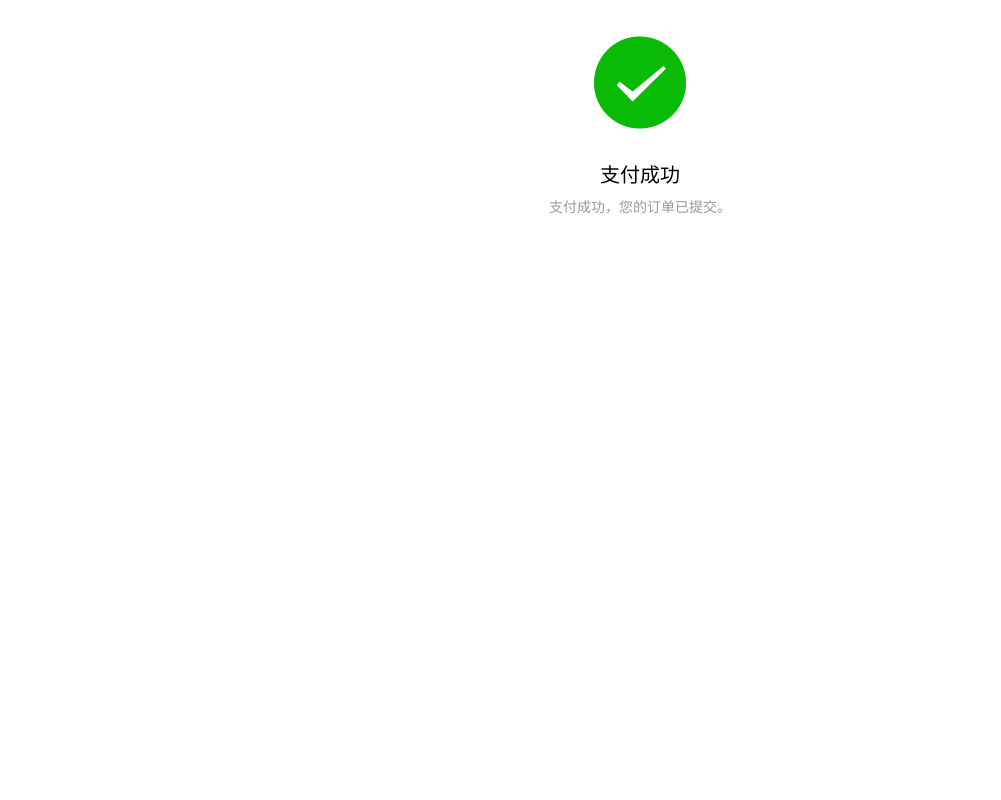
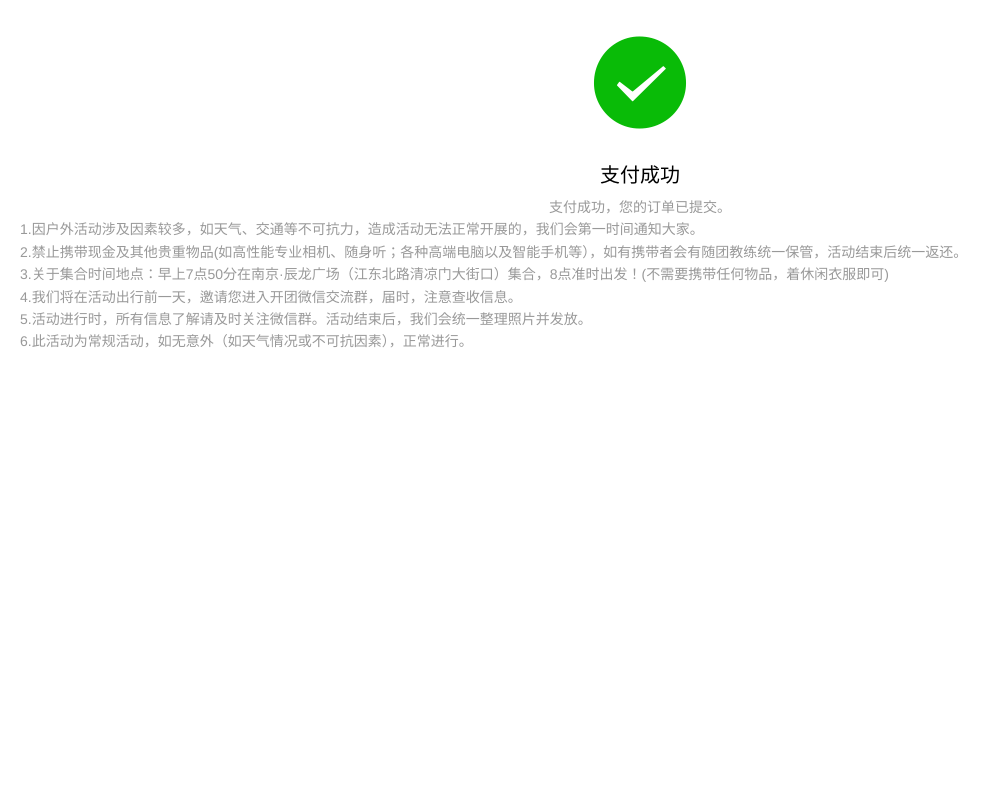
Before and after one commit to njdczy/tour, a Laravel app: page /pay/ok in a window 1280 px wide. Shown: the whole page, without its empty margins (0-1001 px from the left). Run offline with Laravel 8, Linux system fonts and the light colour scheme; settings files or empty folders that the repository lacks are supplied; some libraries are stand-ins or nearby versions.

Commit message:
msg warn

```diff
--- a/resources/views/wechat/msg.blade.php
+++ b/resources/views/wechat/msg.blade.php
@@ -7,6 +7,12 @@
             <div class="weui-msg__text-area">
                 <h2 class="weui-msg__title">支付成功</h2>
                 <p class="weui-msg__desc">支付成功，您的订单已提交。</p >
+                <p class="weui-msg__desc" style="text-align: left;">1.因户外活动涉及因素较多，如天气、交通等不可抗力，造成活动无法正常开展的，我们会第一时间通知大家。</p>
+				<p class="weui-msg__desc" style="text-align: left;">2.禁止携带现金及其他贵重物品(如高性能专业相机、随身听；各种高端电脑以及智能手机等），如有携带者会有随团教练统一保管，活动结束后统一返还。</p>
+			    <p class="weui-msg__desc" style="text-align: left;">3.关于集合时间地点：早上7点50分在南京·辰龙广场（江东北路清凉门大街口）集合，8点准时出发！(不需要携带任何物品，着休闲衣服即可)</p>
+				<p class="weui-msg__desc" style="text-align: left;">4.我们将在活动出行前一天，邀请您进入开团微信交流群，届时，注意查收信息。</p>
+				<p class="weui-msg__desc" style="text-align: left;">5.活动进行时，所有信息了解请及时关注微信群。活动结束后，我们会统一整理照片并发放。</p>
+				<p class="weui-msg__desc" style="text-align: left;">6.此活动为常规活动，如无意外（如天气情况或不可抗因素），正常进行。</p>
             </div>
         </div>
     </div>
--- a/resources/views/wechat/pay.blade.php
+++ b/resources/views/wechat/pay.blade.php
@@ -1,4 +1,5 @@
 @include('wechat.layouts.header')
+<p style="text-align: center;">{{$trip->name}}—报名表</p>
 <button type="submit" class="weui-btn weui-btn_primary" onclick="callpay()">微信支付</button>
 <script type="text/javascript">
     {{--function callpay() {--}}
```
